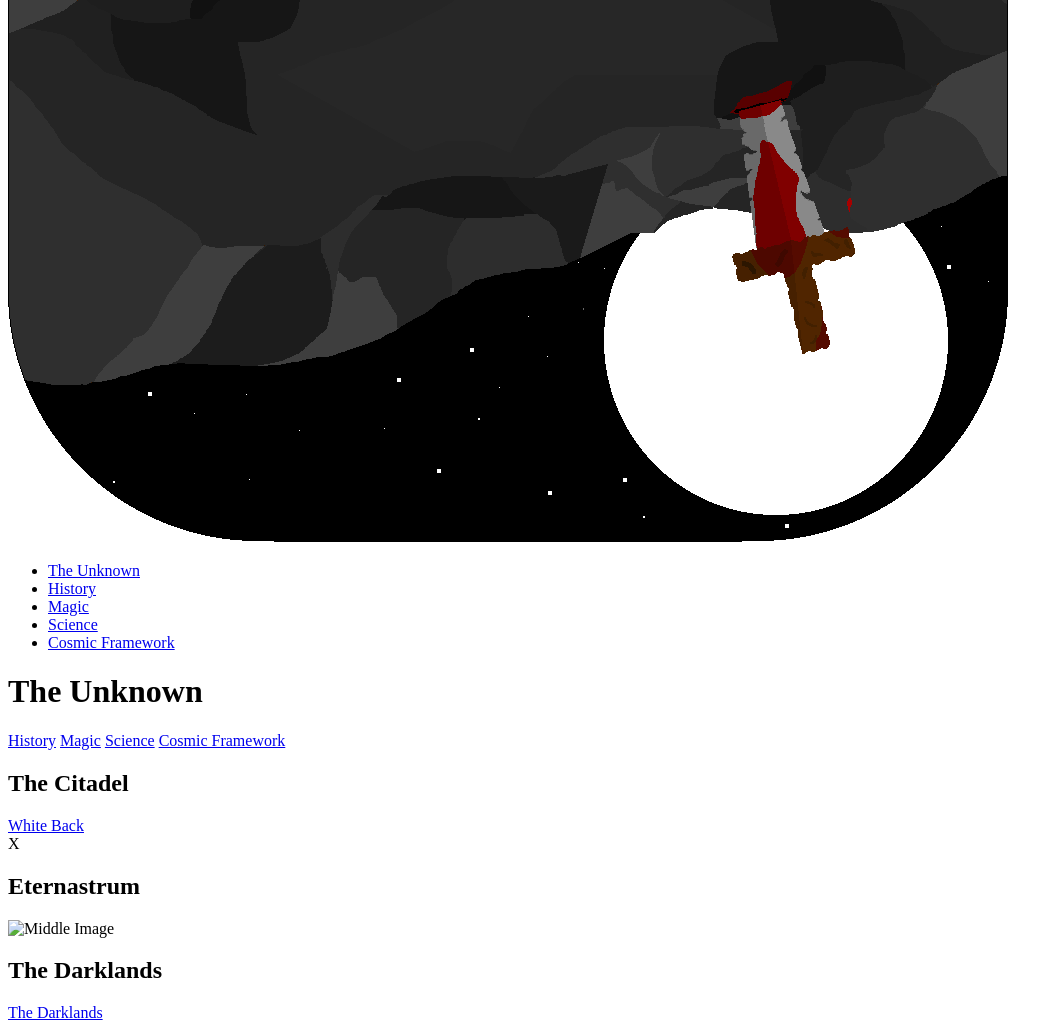
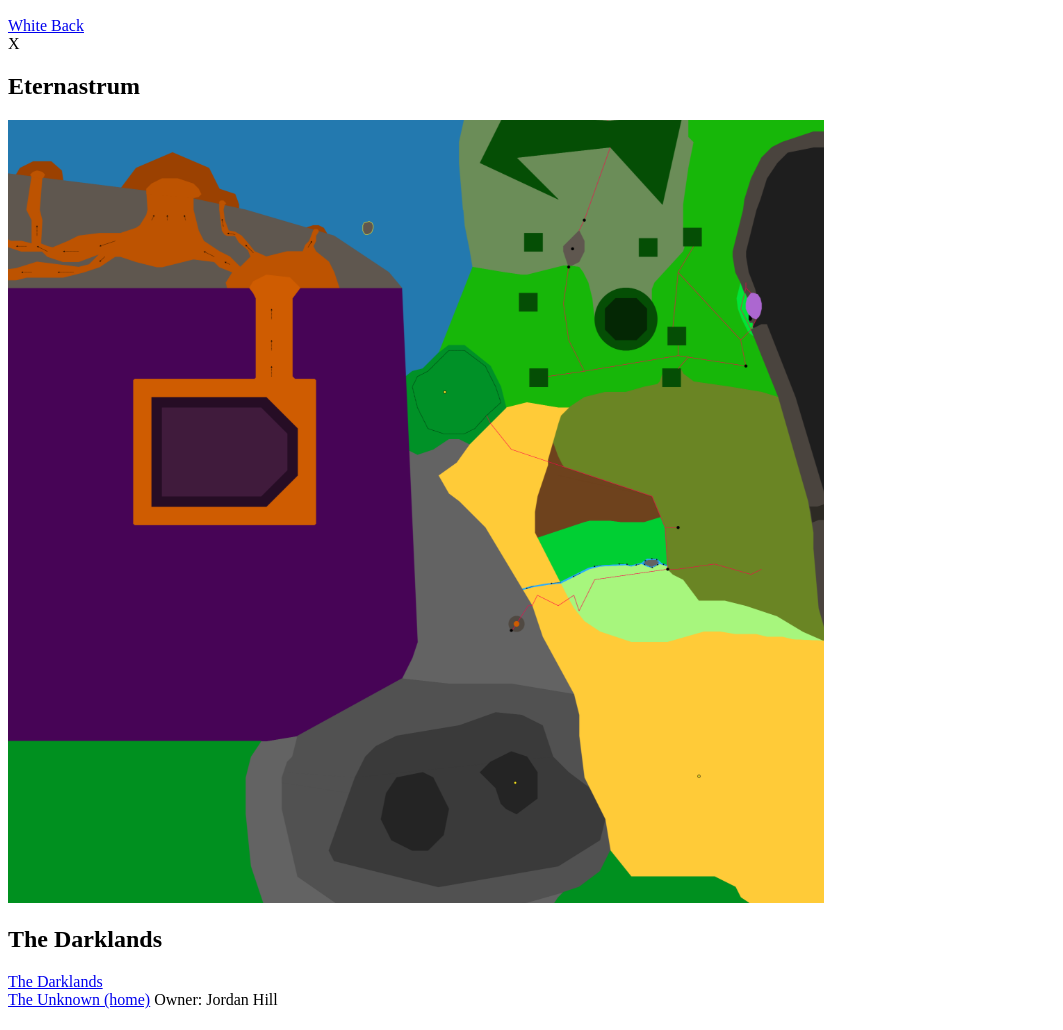
Before and after one commit to 05jordanhill-droid/wdd130-project-hill, a plain HTML site: page index.html in a window 1280 px wide. Shown: the part 466-1496 px from the top of the page, without its empty margins (0-1063 px from the left). Drawn offline with Linux system fonts and the light colour scheme; a web font is replaced by a local one.

Commit message:
I optimized some images and changed a bit of the html code for the home page

```diff
--- a/index.html
+++ b/index.html
@@ -10,7 +10,7 @@
 <body>
     <header>
         <a href="index.html" class="logo_link">
-            <img src="images/logo.png" alt="Jordan Hill's Epic Website Logo" class="logo">
+            <img src="images/logo (1).png" alt="Jordan Hill's Epic Website Logo" class="logo">
         </a>
         <nav>
             <ul>
@@ -42,7 +42,7 @@
                     <div class="expand_wrapper">
                         <div class="X_btn">X</div>
                         <h2 class="overlay_title">Eternastrum</h2>
-                        <img src="images/image1.jpg" alt="Middle Image" class="middle-img">
+                        <img src="images/e_map.png" alt="Middle Image" class="middle-img">
                     </div>
                 </div>
 
@@ -54,6 +54,10 @@
             </section>
         </section>
     </main>
+    <footer>
+        <a href="#top">The Unknown (home)</a>
+        <span>Owner: Jordan Hill</span>
+    </footer>
 
 
 </body>
```
Also changed, not shown: images/Logo (1).png (added), images/e_map.png (added), 1 other file.
